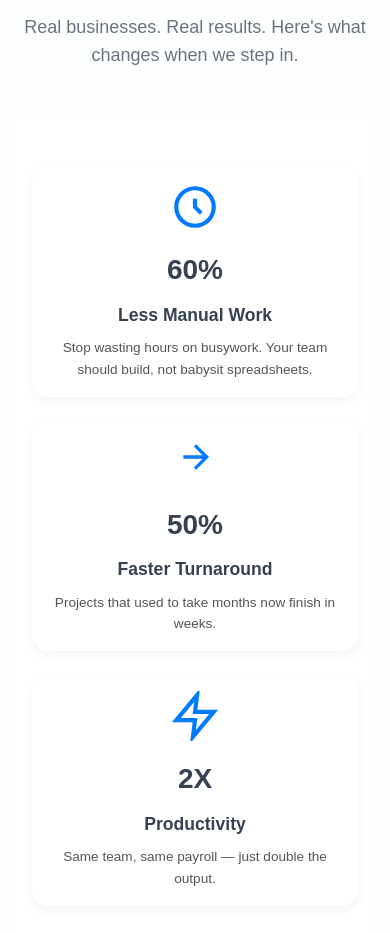
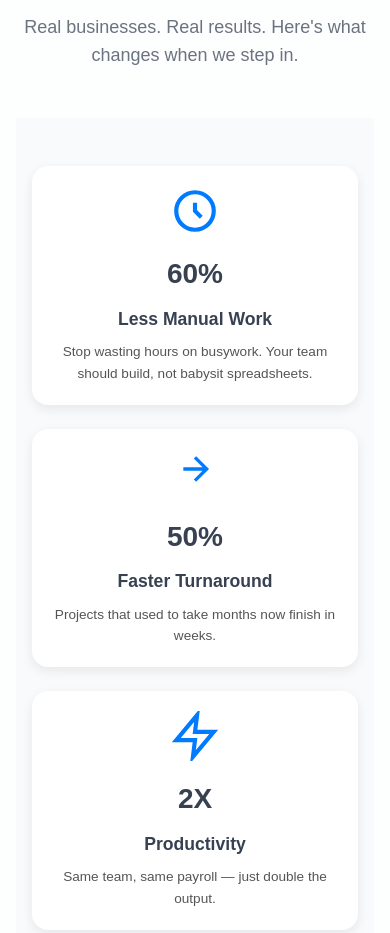
Before and after one commit to justcodeon231/Firmus-Digital, a plain HTML site: page index.html in a window 390 px wide. Shown: the part 969-1902 px from the top of the page. Drawn offline with Linux system fonts and the light colour scheme.

Commit message:
trying to fix the stats section

```diff
--- a/index.html
+++ b/index.html
@@ -88,10 +88,11 @@
                 <p class="section-subtitle">Real businesses. Real results. Here's what changes when we step in.</p>
             </div>
             <!-- Stats Section -->
-            <section style="padding:3rem 1rem; background-color:#fff;">
+            <section style="padding:3rem 1rem; background-color:#f9fafb;">
             <div style="display:grid; grid-template-columns:repeat(auto-fit, minmax(220px,1fr)); gap:2rem; max-width:1200px; margin:0 auto;">
 
-                <div style="background-color: #fff; padding:1.5rem; border-radius:1rem; text-align:center; box-shadow:0 4px 12px rgba(0,0,0,0.05);">
+                <!-- Stat 1 -->
+                <div style="background-color:#fff; padding:1.5rem; border-radius:1rem; text-align:center; box-shadow:0 4px 12px rgba(0,0,0,0.08);">
                 <div style="width:50px; height:50px; margin:0 auto 1rem auto; color:#007BFF;">
                     <svg viewBox="0 0 24 24" fill="none" stroke="currentColor" stroke-width="2" style="width:100%; height:100%;">
                     <path d="M12 8v4l3 3m6-3a9 9 0 11-18 0 9 9 0 0118 0z"/>
@@ -102,7 +103,8 @@
                 <p style="font-size:0.9rem; color:#555;">Stop wasting hours on busywork. Your team should build, not babysit spreadsheets.</p>
                 </div>
 
-                <div style="background-color:#fff; padding:1.5rem; border-radius:1rem; text-align:center; box-shadow:0 4px 12px rgba(0,0,0,0.05);">
+                <!-- Stat 2 -->
+                <div style="background-color:#fff; padding:1.5rem; border-radius:1rem; text-align:center; box-shadow:0 4px 12px rgba(0,0,0,0.08);">
                 <div style="width:50px; height:50px; margin:0 auto 1rem auto; color:#007BFF;">
                     <svg viewBox="0 0 24 24" fill="none" stroke="currentColor" stroke-width="2" style="width:2.5rem; height:2.5rem; margin-bottom:0.5rem;">
                     <path d="M5 12h14M12 5l7 7-7 7"/>
@@ -113,7 +115,8 @@
                 <p style="font-size:0.9rem; color:#555;">Projects that used to take months now finish in weeks.</p>
                 </div>
 
-                <div style="background-color:#fff; padding:1.5rem; border-radius:1rem; text-align:center; box-shadow:0 4px 12px rgba(0,0,0,0.05);">
+                <!-- Stat 3 -->
+                <div style="background-color:#fff; padding:1.5rem; border-radius:1rem; text-align:center; box-shadow:0 4px 12px rgba(0,0,0,0.08);">
                 <div style="width:50px; height:50px; margin:0 auto 1rem auto; color:#007BFF;">
                     <svg viewBox="0 0 24 24" fill="none" stroke="currentColor" stroke-width="2" style="width:100%; height:100%;">
                     <polygon points="13,2 3,14 12,14 11,22 21,10 12,10"/>
@@ -126,24 +129,26 @@
 
             </div>
 
+            <!-- Mobile Styles -->
             <style>
                 @media (max-width:768px){
-                div[style*="display:grid"]{
+                div[style*="display:grid"] {
                     grid-template-columns:1fr !important;
                     gap:1.5rem !important;
                 }
-                div[style*="padding:1.5rem"]{
-                    padding:1rem !important;
+                div[style*="padding:1.5rem"] {
+                    padding:1.25rem !important;
                 }
-                div[style*="font-size:2rem"]{
+                div[style*="font-size:2rem"] {
                     font-size:1.75rem !important;
                 }
-                p[style*="font-size:0.9rem"]{
+                p[style*="font-size:0.9rem"] {
                     font-size:0.85rem !important;
                 }
                 }
             </style>
             </section>
+
 
 
             <!-- added proof CTA button -->
```
